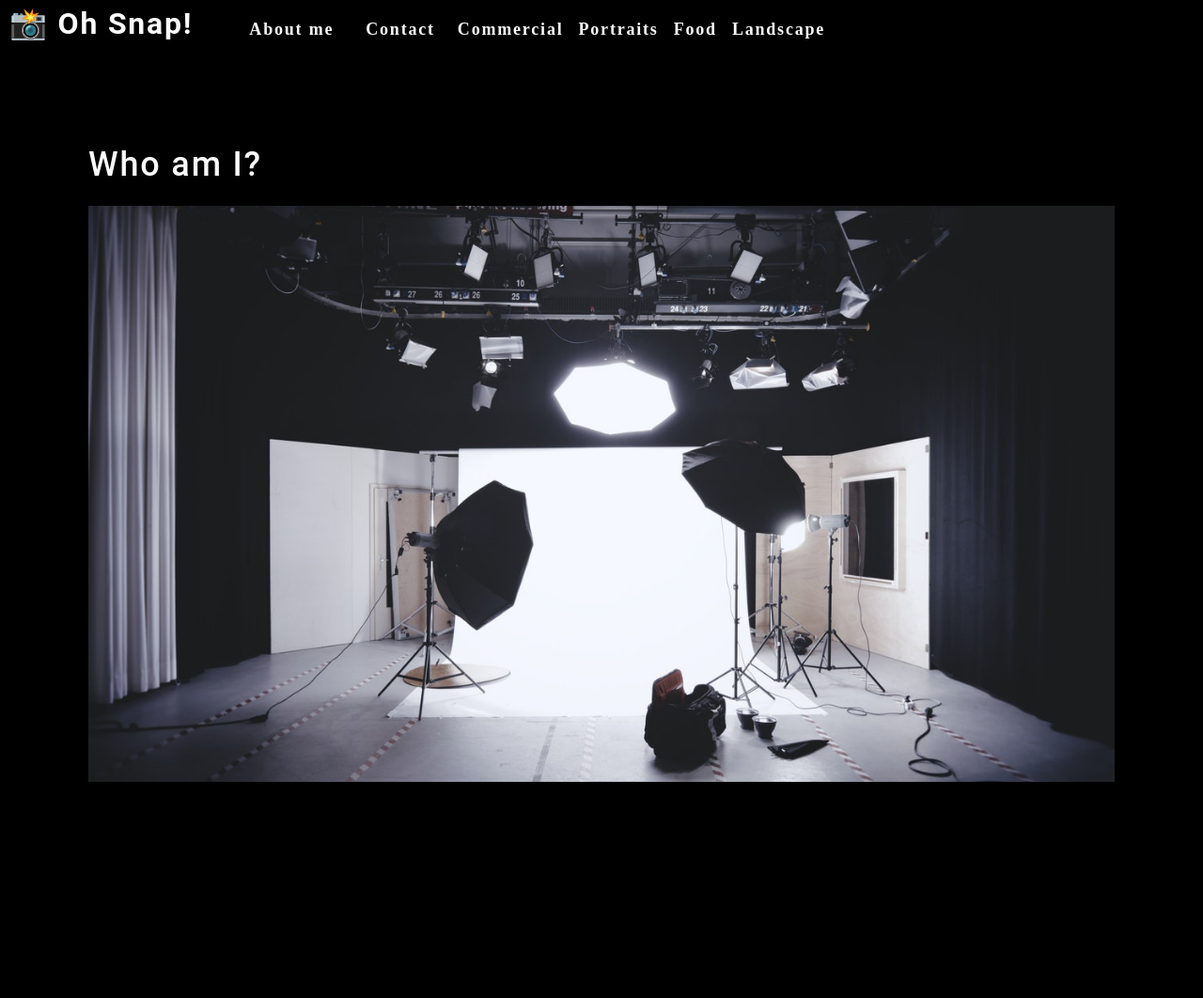
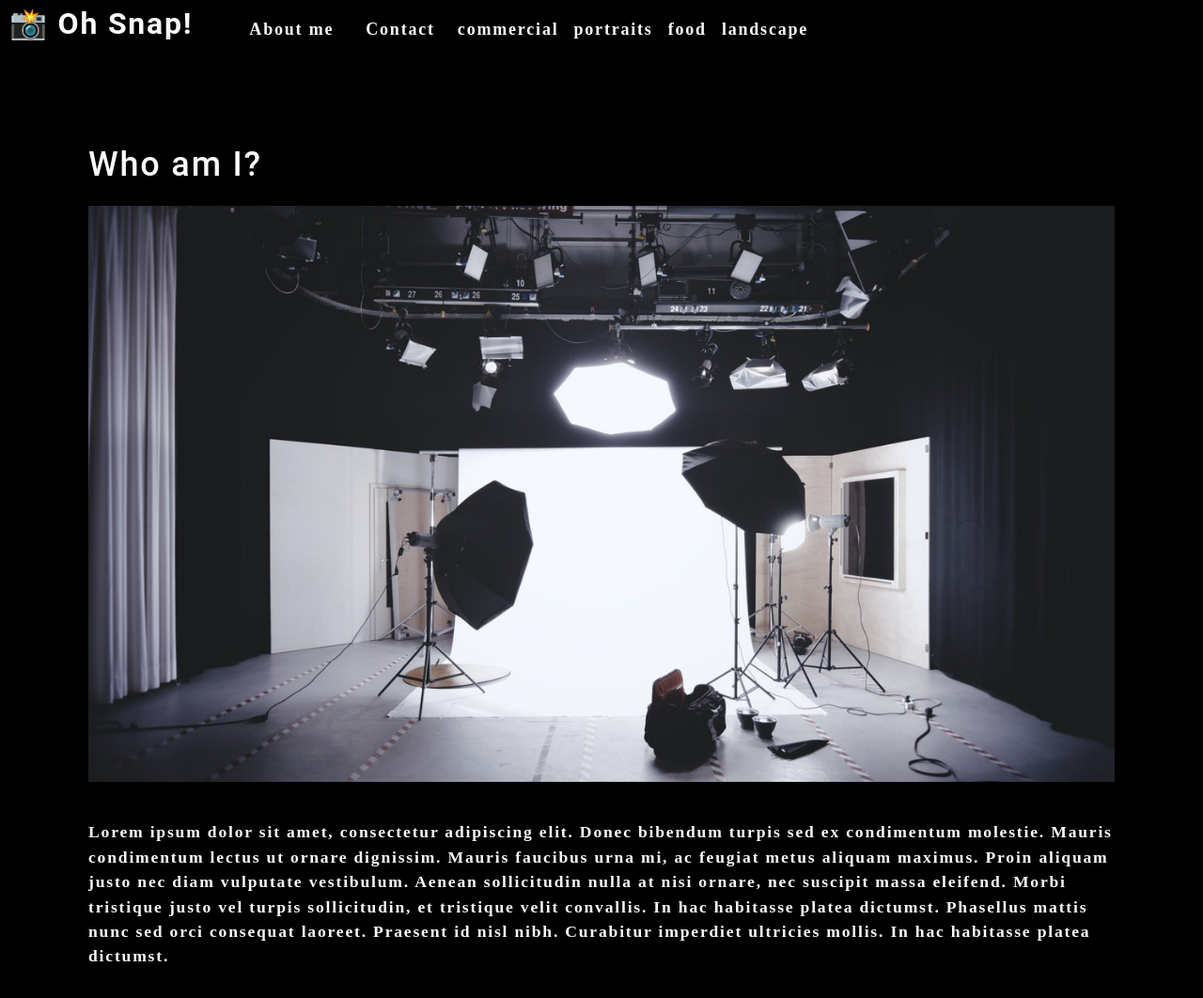
Before and after one commit to MarisolRamirez1031/photo-port, a React (Create React App) app: page / in a window 1280 px wide. Shown: the top 1062 px of the page at 94% size. Before the commit the page ends 946 px from the top, so only its background shows below. Built offline with nearby package versions, Linux system fonts and the light colour scheme.

Commit message:
click showing category's

```diff
--- a/src/components/About/index.js
+++ b/src/components/About/index.js
@@ -1,13 +1,19 @@
-import React from "react";
-import coverImage from "../../assets/cover/cover-image.jpg"
+import React from 'react'
+import coverImage from "../../assets/cover/cover-image.jpg";
 
 function About() {
-    return (
-        <section className="my-5">
-        <h1 id="about">Who am I?</h1>
-        <img src={coverImage} className="my-2" style={{ width: "100%"}} alt="cover" />
-      </section>
-    );
+
+  return (
+    <section className="my-5" >
+      <h1 id="about">Who am I?</h1>
+      <img src={coverImage} className="my-2" style={{ width: "100%" }} alt="cover" />
+      <div className="my-2">
+        <p>
+          Lorem ipsum dolor sit amet, consectetur adipiscing elit. Donec bibendum turpis sed ex condimentum molestie. Mauris condimentum lectus ut ornare dignissim. Mauris faucibus urna mi, ac feugiat metus aliquam maximus. Proin aliquam justo nec diam vulputate vestibulum. Aenean sollicitudin nulla at nisi ornare, nec suscipit massa eleifend. Morbi tristique justo vel turpis sollicitudin, et tristique velit convallis. In hac habitasse platea dictumst. Phasellus mattis nunc sed orci consequat laoreet. Praesent id nisl nibh. Curabitur imperdiet ultricies mollis. In hac habitasse platea dictumst.
+      </p>
+      </div>
+    </section>
+  )
 }
 
-export default About;
+export default About
--- a/src/components/Nav/index.js
+++ b/src/components/Nav/index.js
@@ -1,16 +1,20 @@
-import React from 'react';
+import React from "react";
 import { capitalizeFirstLetter } from "../../utils/helpers";
 
 function Nav() {
-    const categories = [
-        { name: "commercial", description: "Photos of grocery stores, food trucks, and other commercial projects" },
-        { name: "portraits", description: "Portraits of people in my life" },
-        { name: "food", description: "Delicious delicacies" },
-        { name: "landscape", description: "Fields, farmhouses, waterfalls, and the beauty of nature" }
+  const  categories = [
+    { name: 'commercial', description: 'Photos of grocery stores, food trucks, and other commercial projects' },
+    { name: 'portraits', description: 'Portraits of people in my life' },
+    { name: 'food', description: 'Delicious delicacies' },
+    { name: 'landscape', description: 'Fields, farmhouses, waterfalls, and the beauty of nature' }
   ];
 
   const handleClick = () => {
     console.log("click handled")
+  }
+
+  function categorySelected(name) {
+    console.log(`${name} clicked`)
   }
 
   return (
@@ -32,11 +36,10 @@
               Contact
             </span>
           </li>
-              {
-                categories.map((category) => (
+          {categories.map((category) => (
               <li className="mx-1" key={category.name} >
-                    <span onClick={() => { handleClick(); }}>
-                     {capitalizeFirstLetter(category.name)}
+                <span onClick={() => categorySelected(category.name)}>
+                 {category.name}
                 </span>
               </li>
             ))
@@ -47,5 +50,4 @@
   );
 }
 
-
 export default Nav;
```
Also changed, not shown: public/robots.txt (deleted). Lines whose indentation alone changed are shown as unchanged.
